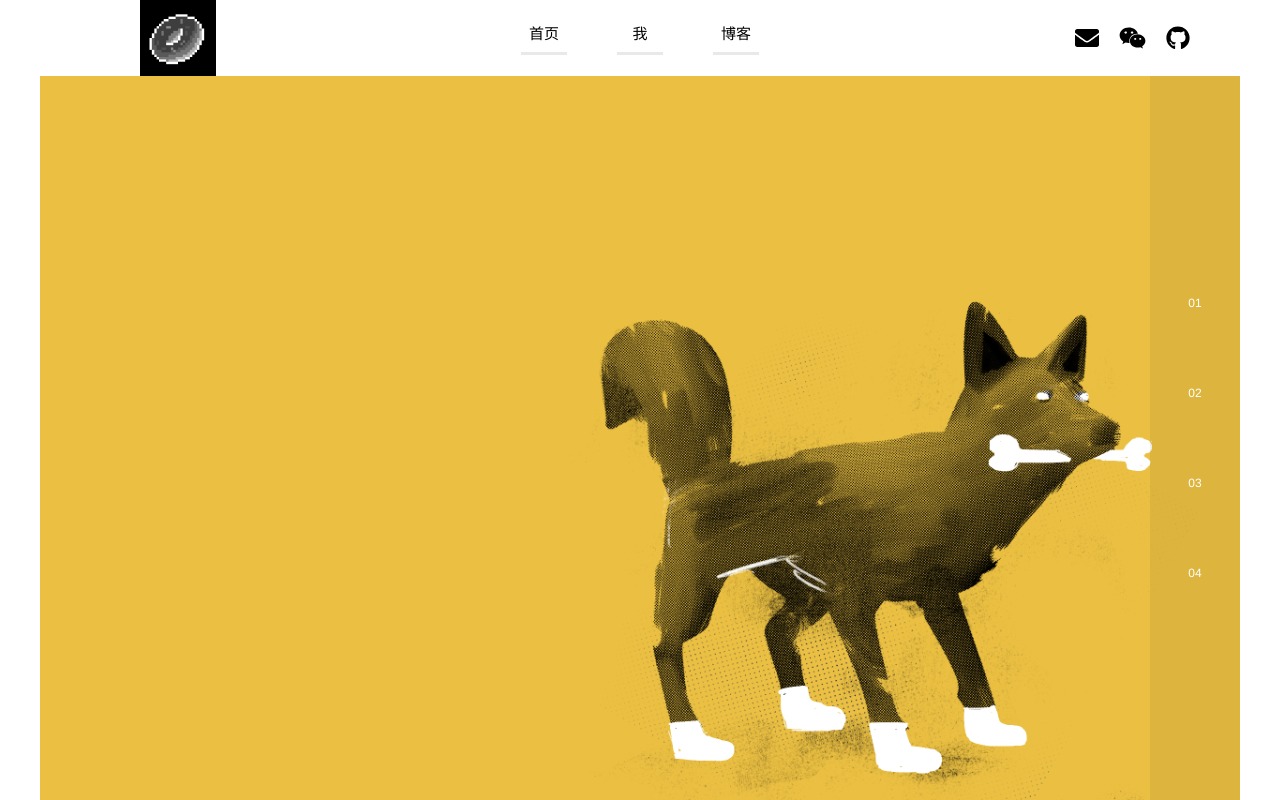
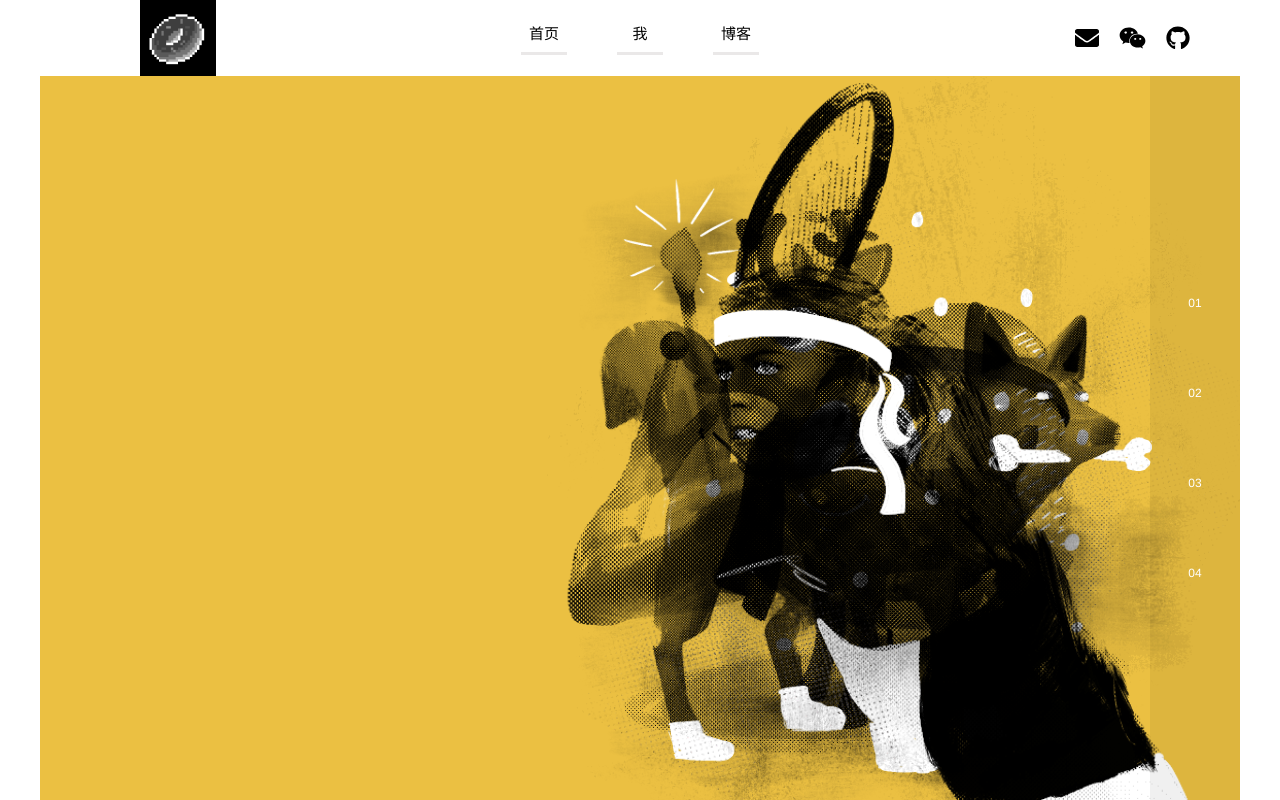
Before and after one commit to zxfred/fred.com, a Vue app: page / in a window 1280 px wide. Built offline with nearby package versions, Linux system fonts and the light colour scheme.

Commit message:
使用 require

```diff
--- a/src/views/index.vue
+++ b/src/views/index.vue
@@ -7,7 +7,7 @@
 
             <div class="content-container" v-bind:style="bgStyle">
 
-                <div class="image-zone" :style="backgroundStyle"></div>
+                <div v-for="(slide, index) in slides" :key="index" class="image-zone" :style="{backgroundImage: 'url(' + slide.patternUrl + ')'}" :class="bgClass"></div>
 
                 <!-- sidebar start -->
                 <div class="sidebar">
@@ -42,34 +42,30 @@ export default {
                     title: '这是第一个大标题',
                     desc: 'This is the desc 1. This is the desc 1.',
                     bgColor: '#ebc042', // 黄色
-                    patternUrl: '../assets/bro.png',
+                    patternUrl: require('../assets/bro.png'),
                     class: ''
                 },
                 {
                     title: '这是第二个大标题',
                     desc: 'This is the desc 2. This is the desc 2.',
                     bgColor: '#41ace7', // 蓝色
-                    patternUrl: '../assets/dear.png',
+                    patternUrl: require('../assets/dear.png'),
                     class: ''
                 },
                 {
                     title: '这是第三个大标题',
                     desc: 'This is the desc 3. This is the desc 3.',
                     bgColor: '#f96554', // 红色
-                    patternUrl: '../assets/dog.png',
+                    patternUrl: require('../assets/dog.png'),
                     class: ''
                 },
                 {
                     title: '这是第四个大标题',
                     desc: 'This is the desc 4. This is the desc 4.',
                     bgColor: '#43d0b4', // 绿色
-                    patternUrl: '../assets/nike.png',
+                    patternUrl: require('../assets/nike.png'),
                     class: ''
             }],
-            backgroundStyle: {
-                backgroundImage: 'url(' + require('../assets/dog.png') + ')',
-                opacity: 1,
-            },
             bgStyle: {
                 backgroundColor: '#ebc042',
             },
@@ -102,12 +98,10 @@ export default {
         },
         changeBgImg: function () {
             let that = this
-            this.backgroundStyle.opacity = 0
+            that.bgClass = 'pic-out'
             setTimeout(function () {
                 that.backgroundStyle.backgroundImage = 'url(' + that.slides[that.activeIndex].patternUrl + ')'
-                that.backgroundStyle.opacity = 1
-                // this.changeBgImg()
-                // this.changeTitle()
+                that.bgClass = 'pic-in'
             }, 400)
         },
         changeBgColor: function (color) {
```
